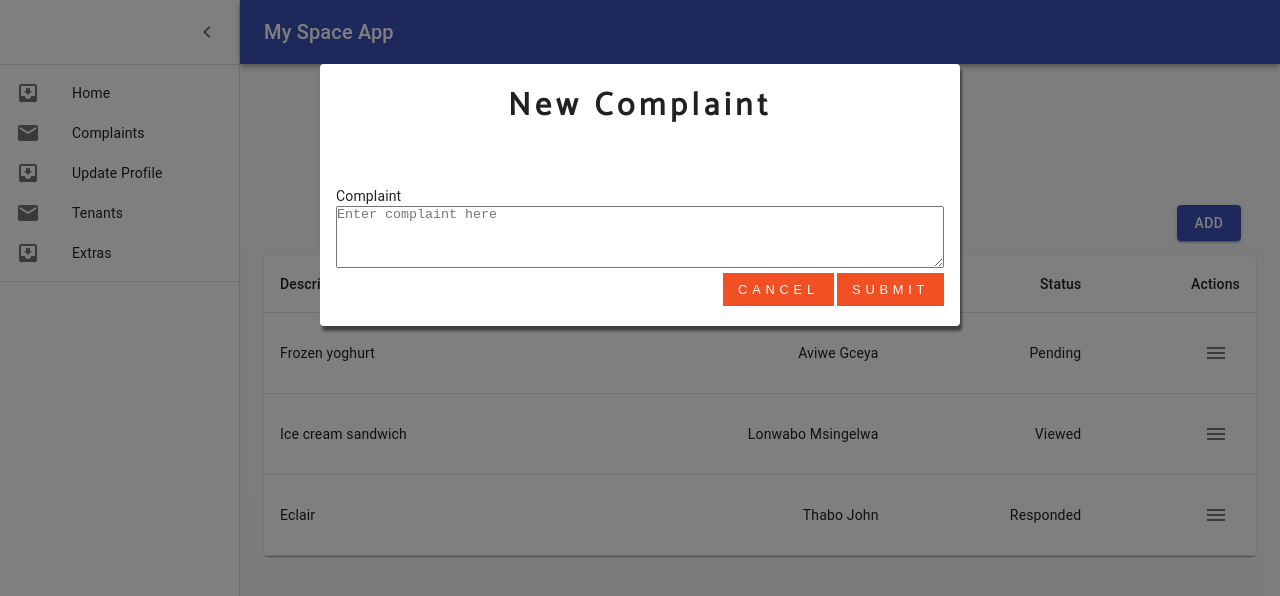
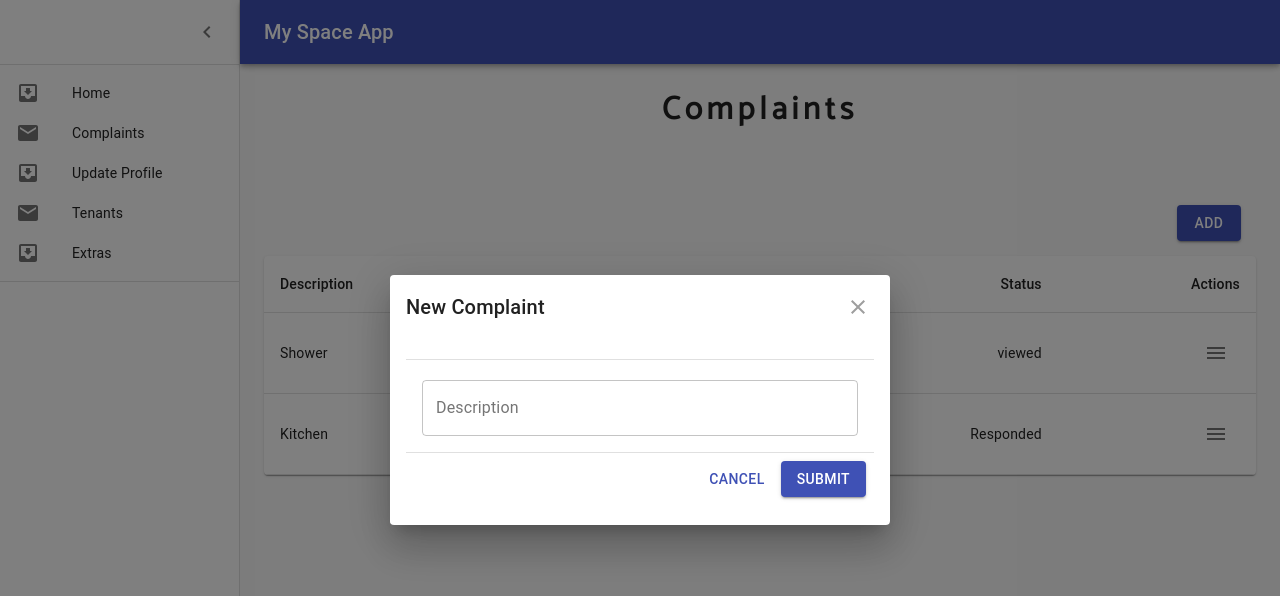
Before and after one commit to aviwegceya2020/myspace, a React (Create React App) app: page /Complaints in a window 1280 px wide. Both pictures are taken after a click on the button "ADD". Shown: the top 596 px of the page. Built offline with nearby package versions, Linux system fonts and the light colour scheme.

Commit message:
Dialog views

```diff
--- a/src/components/complaints/create-complaint.css
+++ b/src/components/complaints/create-complaint.css
@@ -1,10 +1,6 @@
 .description{
     width : 100%;
 }
-.buttons{
-    display: flex;
-    flex-direction: row;
-    justify-content: right;
-    align-items: flex-end;
-    align-content: flex-end;
+.form-control{
+    width: 100% !important;
 }
--- a/src/components/complaints/create-complaint.js
+++ b/src/components/complaints/create-complaint.js
@@ -1,59 +1,100 @@
 import React from 'react'
 import { makeStyles } from '@material-ui/core/styles';
+import { withStyles } from '@material-ui/core/styles';
 import TextField from '@material-ui/core/TextField';
+import Dialog from '@material-ui/core/Dialog';
+// import DialogTitle from '@material-ui/core/DialogTitle';
+// import DialogContent from '@material-ui/core/DialogContent';
+// import DialogActions from '@material-ui/core/DialogActions';
+import MuiDialogTitle from '@material-ui/core/DialogTitle';
+import MuiDialogContent from '@material-ui/core/DialogContent';
+import MuiDialogActions from '@material-ui/core/DialogActions';
+import IconButton from '@material-ui/core/IconButton';
+import CloseIcon from '@material-ui/icons/Close';
+import Typography from '@material-ui/core/Typography';
 import "./create-complaint.css";
-const useStyles = makeStyles((theme) => ({
+import { Button } from '@material-ui/core';
+const styles = (theme) => ({
     root: {
-        '& .MuiTextField-root': {
-            margin: theme.spacing(1),
-            width: '25ch',
-        },
+        margin: 0,
+        padding: theme.spacing(2),
+        width: 500
     },
-}));
-export default function CreateComplaint() {
-    // const classes = useStyles();
-    // const [value, setValue] = React.useState('Controlled');
+    closeButton: {
+        position: 'absolute',
+        right: theme.spacing(1),
+        top: theme.spacing(1),
+        color: theme.palette.grey[500],
+    },
+});
 
-    // const handleChange = (event) => {
-    //     setValue(event.target.value);
-    // };
+const DialogTitle = withStyles(styles)((props) => {
+    const { children, classes, onClose, ...other } = props;
     return (
-        <section className="form section">
+        <MuiDialogTitle disableTypography className={classes.root} {...other}>
+            <Typography variant="h6">{children}</Typography>
+            {onClose ? (
+                <IconButton aria-label="close" className={classes.closeButton} onClick={onClose}>
+                    <CloseIcon />
+                </IconButton>
+            ) : null}
+        </MuiDialogTitle>
+    );
+});
 
+const DialogContent = withStyles((theme) => ({
+    root: {
+        padding: theme.spacing(2),
+    },
+}))(MuiDialogContent);
+
+const DialogActions = withStyles((theme) => ({
+    root: {
+        margin: 0,
+        padding: theme.spacing(1),
+    },
+}))(MuiDialogActions);
+
+export default function CreateComplaint(props) {
+    // const [modalStyle] = React.useState(getModalStyle);
+    const { open, onClose } = props;
+    const handleModalClose = () => {
+        onClose('jjhyy');
+    };
+    return (
+        <Dialog className="form section"
+            open={open}
+            onClose={handleModalClose}
+            aria-labelledby="simple-modal-title"
+            aria-describedby="simple-modal-description">
+            <DialogTitle id="customized-dialog-title" onClose={handleModalClose}>
+                New Complaint
+            </DialogTitle>
             <form className="login-form" noValidate autoComplete="off">
-                <h2 className="section-title">New Complaint</h2>
-                <div className="form-control">
-                    <label htmlFor="complaint">complaint</label>
-                    {/* <TextField
+                <DialogContent dividers>
+
+                    <TextField
+                        className="form-control"
                         id="standard-multiline-flexible"
-                        label="Multiline"
+                        label="Description"
+                        variant="outlined"
                         multiline
-                        rowsMax={4}
-                        // value={value}
-                        // onChange={handleChange}
-                    /> */}
-                    <textarea className="description" rows="4" cols="4"
-                        placeholder="Enter complaint here">
+                        rowsMax={10}
+                    // value={value}
+                    // onChange={handleChange}
+                    />
 
-                    </textarea>
-                </div>
+                </DialogContent>
+                <DialogActions>
+                    <Button autoFocus onClick={handleModalClose} color="primary">
+                        Cancel
+                    </Button>
+                    <Button variant="contained" color="primary" autoFocus onClick={handleModalClose} color="primary">
+                        Submit
+                    </Button>
 
-
-                <div className="buttons">
-                    <button type="submit"
-                        className="btn btn-primary">
-                        Cancel
-                    </button>
-                    &nbsp;
-                    <button type="submit"
-                        className="btn btn-primary ml-2">
-                        Submit
-                    </button>
-
-                </div>
-
-
+                </DialogActions>
             </form>
-        </section>
+        </Dialog>
     )
 }
--- a/src/components/complaints/edit-complaint.js
+++ b/src/components/complaints/edit-complaint.js
@@ -1,7 +1,58 @@
 import React from 'react'
 import { makeStyles } from '@material-ui/core/styles';
+import { withStyles } from '@material-ui/core/styles';
 import TextField from '@material-ui/core/TextField';
+import Dialog from '@material-ui/core/Dialog';
 import "./create-complaint.css";
+import MuiDialogTitle from '@material-ui/core/DialogTitle';
+import MuiDialogContent from '@material-ui/core/DialogContent';
+import MuiDialogActions from '@material-ui/core/DialogActions';
+import IconButton from '@material-ui/core/IconButton';
+import CloseIcon from '@material-ui/icons/Close';
+import Typography from '@material-ui/core/Typography';
+import "./create-complaint.css";
+import { Button } from '@material-ui/core';
+
+const styles = (theme) => ({
+    root: {
+        margin: 0,
+        padding: theme.spacing(2),
+        width: 500
+    },
+    closeButton: {
+        position: 'absolute',
+        right: theme.spacing(1),
+        top: theme.spacing(1),
+        color: theme.palette.grey[500],
+    },
+});
+
+const DialogTitle = withStyles(styles)((props) => {
+    const { children, classes, onClose, ...other } = props;
+    return (
+        <MuiDialogTitle disableTypography className={classes.root} {...other}>
+            <Typography variant="h6">{children}</Typography>
+            {onClose ? (
+                <IconButton aria-label="close" className={classes.closeButton} onClick={onClose}>
+                    <CloseIcon />
+                </IconButton>
+            ) : null}
+        </MuiDialogTitle>
+    );
+});
+
+const DialogContent = withStyles((theme) => ({
+    root: {
+        padding: theme.spacing(2),
+    },
+}))(MuiDialogContent);
+
+const DialogActions = withStyles((theme) => ({
+    root: {
+        margin: 0,
+        padding: theme.spacing(1),
+    },
+}))(MuiDialogActions);
 const useStyles = makeStyles((theme) => ({
     root: {
         '& .MuiTextField-root': {
@@ -10,35 +61,40 @@ const useStyles = makeStyles((theme) => ({
         },
     },
 }));
-export default function ViewComplaint() {
+export default function EditComplaint(props) {
+    const { open, onClose } = props;
+    const handleModalClose = () => {
+        onClose('jjhyy');
+    };
+
 
     return (
-        <section className="form section">
+        <Dialog className="form section"
+            open={open}
+            onClose={handleModalClose}
+            aria-labelledby="simple-modal-title"
+            aria-describedby="simple-modal-description">
+            <DialogTitle id="customized-dialog-title" onClose={handleModalClose}>
+                Edit Complaint
+            </DialogTitle>
 
             <form className="login-form" noValidate autoComplete="off">
-                <h2 className="section-title">Edit Complaint</h2>
-                <div className="form-control">
-                    <label htmlFor="name">Tenant name</label>
-                    <input
-                        type="text"
-                        id="name">
-                    </input>
-                    <label htmlFor="complaint">Description</label>
-                    <textarea className="description" rows="4" cols="4">
-                    </textarea>
-                </div>
-                <div className="buttons">
-                    <button type="submit"
-                        className="btn btn-primary">
+                <DialogContent dividers>
+                    <TextField className="description" variant="outlined" aria-readonly label="Tenant name" type="text" id="name"></TextField>
+
+                    <TextField label="description" variant="outlined" className="description" rows="4" cols="4">
+                    </TextField>
+
+                </DialogContent>
+                <DialogActions>
+                    <Button autoFocus onClick={handleModalClose} color="primary">
                         Cancel
-                    </button>
-                    &nbsp;
-                    <button type="submit"
-                        className="btn btn-primary ml-2">
-                        Update
-                    </button>
-                </div>
+                    </Button>
+                    <Button variant="contained" color="primary" autoFocus onClick={handleModalClose} color="primary">
+                        Submit
+                    </Button>
+                </DialogActions>
             </form>
-        </section>
+        </Dialog>
     )
 }
--- a/src/components/complaints/view-complaint.js
+++ b/src/components/complaints/view-complaint.js
@@ -1,48 +1,93 @@
 import React from 'react'
 import { makeStyles } from '@material-ui/core/styles';
+import "./create-complaint.css";
+import { withStyles } from '@material-ui/core/styles';
 import TextField from '@material-ui/core/TextField';
-import "./create-complaint.css";
-const useStyles = makeStyles((theme) => ({
+import Dialog from '@material-ui/core/Dialog';
+// import { Dialog } from '@material-ui/core';
+import MuiDialogTitle from '@material-ui/core/DialogTitle';
+import MuiDialogContent from '@material-ui/core/DialogContent';
+import MuiDialogActions from '@material-ui/core/DialogActions';
+import IconButton from '@material-ui/core/IconButton';
+import CloseIcon from '@material-ui/icons/Close';
+import Typography from '@material-ui/core/Typography';
+
+import { Button } from '@material-ui/core';
+const styles = (theme) => ({
     root: {
-        '& .MuiTextField-root': {
-            margin: theme.spacing(1),
-            width: '25ch',
-        },
+        margin: 0,
+        padding: theme.spacing(2),
+        width: 500
     },
-}));
-export default function ViewComplaint() {
+    closeButton: {
+        position: 'absolute',
+        right: theme.spacing(1),
+        top: theme.spacing(1),
+        color: theme.palette.grey[500],
+    },
+});
+const DialogTitle = withStyles(styles)((props) => {
+    const { children, classes, onClose, ...other } = props;
 
     return (
-        <section className="form section">
+        <MuiDialogTitle disableTypography className={classes.root} {...other}>
+            <Typography variant="h6">{children}</Typography>
+            {onClose ? (
+                <IconButton aria-label="close" className={classes.closeButton} onClick={onClose}>
+                    <CloseIcon />
+                </IconButton>
+            ) : null}
+        </MuiDialogTitle>
+    );
+});
 
+const DialogContent = withStyles((theme) => ({
+    root: {
+        padding: theme.spacing(2),
+    },
+}))(MuiDialogContent);
+
+const DialogActions = withStyles((theme) => ({
+    root: {
+        margin: 0,
+        padding: theme.spacing(1),
+    },
+}))(MuiDialogActions);
+
+export default function ViewComplaint(props) {
+    const { open, onClose } = props;
+    const handleModalClose = () => {
+        onClose('jjhyy');
+    };
+
+    return (
+        <Dialog className="form section"
+            open={open}
+            onClose={handleModalClose}
+            aria-labelledby="simple-modal-title"
+            aria-describedby="simple-modal-description">
+            <DialogTitle id="customized-dialog-title" onClose={handleModalClose}>
+                View Complaint
+            </DialogTitle>
             <form className="login-form" noValidate autoComplete="off">
-                <h2 className="section-title">View Complaint</h2>
-                <div className="form-control">
-                    <label htmlFor="name">Tenant name</label>
-                    <input
-                        type="text"
-                        id="name">
-                    </input>
-                    <label htmlFor="complaint">complaint</label>
-                    <textarea className="description" rows="4" cols="4">
-                    </textarea>
-                    <label htmlFor="complaint">Respond</label>
-                    <textarea placeholder="Enter response" className="description" rows="4" cols="4">
-                    </textarea>
-                </div>
-                <div className="buttons">
-                    <button type="submit"
-                        className="btn btn-primary">
-                        Close
-                    </button>
-                    &nbsp;
-                    <button type="submit"
-                        className="btn btn-primary ml-2">
-                        Respond
-                    </button>
-                </div>
+                <DialogContent dividers>
+                    <TextField label="Tenant name" variant="outlined" type="text" id="name" className="description" /><br /><br />
 
+                    <TextField aria-readonly multiline rowsMax="10" label="Description" variant="outlined" className="description" /><br /><br></br>
+
+                    <TextField aria-readonly multiline rowsMax="10" label="Response" variant="outlined" placeholder="Enter response" className="description" rows="4" cols="4" />
+
+
+                </DialogContent>
+                <DialogActions>
+                    <Button autoFocus onClick={handleModalClose} color="primary">
+                        Cancel
+                    </Button>
+                    <Button variant="contained" color="primary" autoFocus onClick={handleModalClose} color="primary">
+                        Submit
+                    </Button>
+                </DialogActions>
             </form>
-        </section>
+        </Dialog>
     )
 }
--- a/src/pages/complaints/Complaint.js
+++ b/src/pages/complaints/Complaint.js
@@ -1,4 +1,4 @@
-import React from 'react';
+import React, { useState } from 'react';
 import { makeStyles } from '@material-ui/core/styles';
 import Table from '@material-ui/core/Table';
 import TableBody from '@material-ui/core/TableBody';
@@ -18,9 +18,9 @@ import EditComplaint from "../../components/complaints/edit-complaint"
 import Modal from '@material-ui/core/Modal';
 
 
-function createData(name, calories, fat, carbs, protein) {
-    return { name, calories, fat, carbs, protein };
-}
+// function createData(name, description, fat, carbs, protein) {
+//     return { name, calories, fat, carbs, protein };
+// }
 const useStyles = makeStyles((theme) => ({
     table: {
         minWidth: 650,
@@ -36,10 +36,8 @@ const useStyles = makeStyles((theme) => ({
     },
 }));
 
-const rows = [
-    createData('Frozen yoghurt', 'Aviwe Gceya', 'Pending'),
-    createData('Ice cream sandwich', 'Lonwabo Msingelwa', 'Viewed'),
-    createData('Eclair', 'Thabo John ', 'Responded'),
+const complaints = [
+    { id: '1', description: 'Shower', name: 'Lloyd', status: 'viewed' }
 ];
 //Start Modal
 function rand() {
@@ -61,6 +59,10 @@ function getModalStyle() {
 //End modal
 
 export default function Complaint() {
+    const complaints = [
+        { id: '1', description: 'Shower', name: 'Lonwabo', status: 'viewed' },
+        { id: '2', description: 'Kitchen', name: 'Aviwe', status: 'Responded' }
+    ];
 
     const classes = useStyles();
     const [anchorEl, setAnchorEl] = React.useState(null);
@@ -74,31 +76,40 @@ export default function Complaint() {
     //Start Modal
     // getModalStyle is not a pure function, we roll the style only on the first render
     const [modalStyle] = React.useState(getModalStyle);
+
     const [open, setOpen] = React.useState(false);
     const [openView, setOpenView] = React.useState(false);
     const [openEdit, setOpenViewEdit] = React.useState(false);
     const [openDelete, setOpenDelete] = React.useState(false);
-    const [selectedComplaint, setSelectedComplaint] = React.useState(null);
+    const [selectedComplaint, setSelectedComplaint] = React.useState();
+    const [complaint, setcomplaint] = useState('')
 
     const handleModalOpen = () => {
         setOpen(true);
     };
     const handleModalOpenView = (complaint, event) => {
         setOpenView(true);
-        setSelectedComplaint(complaint);
-    }
+    };
 
     const handleModalOpenEdit = (complaint, event) => {
         setOpenViewEdit(true);
-        setSelectedComplaint(complaint);
-    }
+
+    };
     const handleModalDelete = (complaint, event) => {
         setOpenDelete(true);
-        setSelectedComplaint(complaint);
-    }
+        setSelectedComplaint(selectedComplaint);
+    };
     const handleModalClose = () => {
         setOpen(false);
     };
+    const handleModalCloseView = (complaint, event) => {
+        setOpenView(false);
+    };
+    const handleModalCloseEdit = (complaint, event) => {
+        setOpenViewEdit(false);
+
+    };
+
     //End Modal
 
 
@@ -125,13 +136,13 @@ export default function Complaint() {
                         </TableRow>
                     </TableHead>
                     <TableBody>
-                        {rows.map((row) => (
-                            <TableRow key={row.name}>
+                        {complaints.map((complaint) => (
+                            <TableRow key={complaint.id}>
                                 <TableCell component="th" scope="row">
-                                    {row.name}
+                                    {complaint.description}
                                 </TableCell>
-                                <TableCell align="right">{row.calories}</TableCell>
-                                <TableCell align="right">{row.fat}</TableCell>
+                                <TableCell align="right">{complaint.name}</TableCell>
+                                <TableCell align="right">{complaint.status}</TableCell>
                                 <TableCell align="right">
                                     <IconButton aria-controls="simple-menu"
                                         aria-haspopup="true" onClick={handleClick}>
@@ -141,12 +152,13 @@ export default function Complaint() {
                                         id="simple-menu"
                                         anchorEl={anchorEl}
                                         keepMounted
+                                        complaints={complaints}
                                         open={Boolean(anchorEl)}
                                         onClose={handleClose}
                                     >
-                                        <MenuItem onClick={e => handleModalOpenView(row, e)}>View</MenuItem>
-                                        <MenuItem onClick={e => handleModalOpenEdit(row, e)}>Edit</MenuItem>
-                                        <MenuItem onClick={e => handleModalDelete(row, e)}>Delete</MenuItem>
+                                        <MenuItem onClick={e => handleModalOpenView(complaint, e)}>View</MenuItem>
+                                        <MenuItem onClick={e => handleModalOpenEdit(complaint, e)}>Edit</MenuItem>
+                                        <MenuItem onClick={e => handleModalDelete(complaint, e)}>Delete</MenuItem>
                                     </Menu>
                                 </TableCell>
                             </TableRow>
@@ -154,7 +166,10 @@ export default function Complaint() {
                     </TableBody>
                 </Table>
             </TableContainer>
-            <Modal
+            <CreateComplaint open={open} onClose={handleModalClose}></CreateComplaint>
+            <ViewComplaint open={openView} onClose={handleModalCloseView}></ViewComplaint>
+            <EditComplaint open={openEdit} onClose={handleModalCloseEdit}></EditComplaint>
+            {/* <Modal
                 open={open}
                 onClose={handleModalClose}
                 aria-labelledby="simple-modal-title"
@@ -174,13 +189,14 @@ export default function Complaint() {
             </Modal>
             <Modal
                 open={openEdit}
+                complaints={complaint}
                 onClose={handleModalClose}
                 aria-labelledby="simple-modal-title"
                 aria-describedby="simple-modal-description"
             >
 
-                <EditComplaint></EditComplaint>
-            </Modal>
+                <EditComplaint complaints={complaint}></EditComplaint>
+            </Modal> */}
 
         </>
 
```
